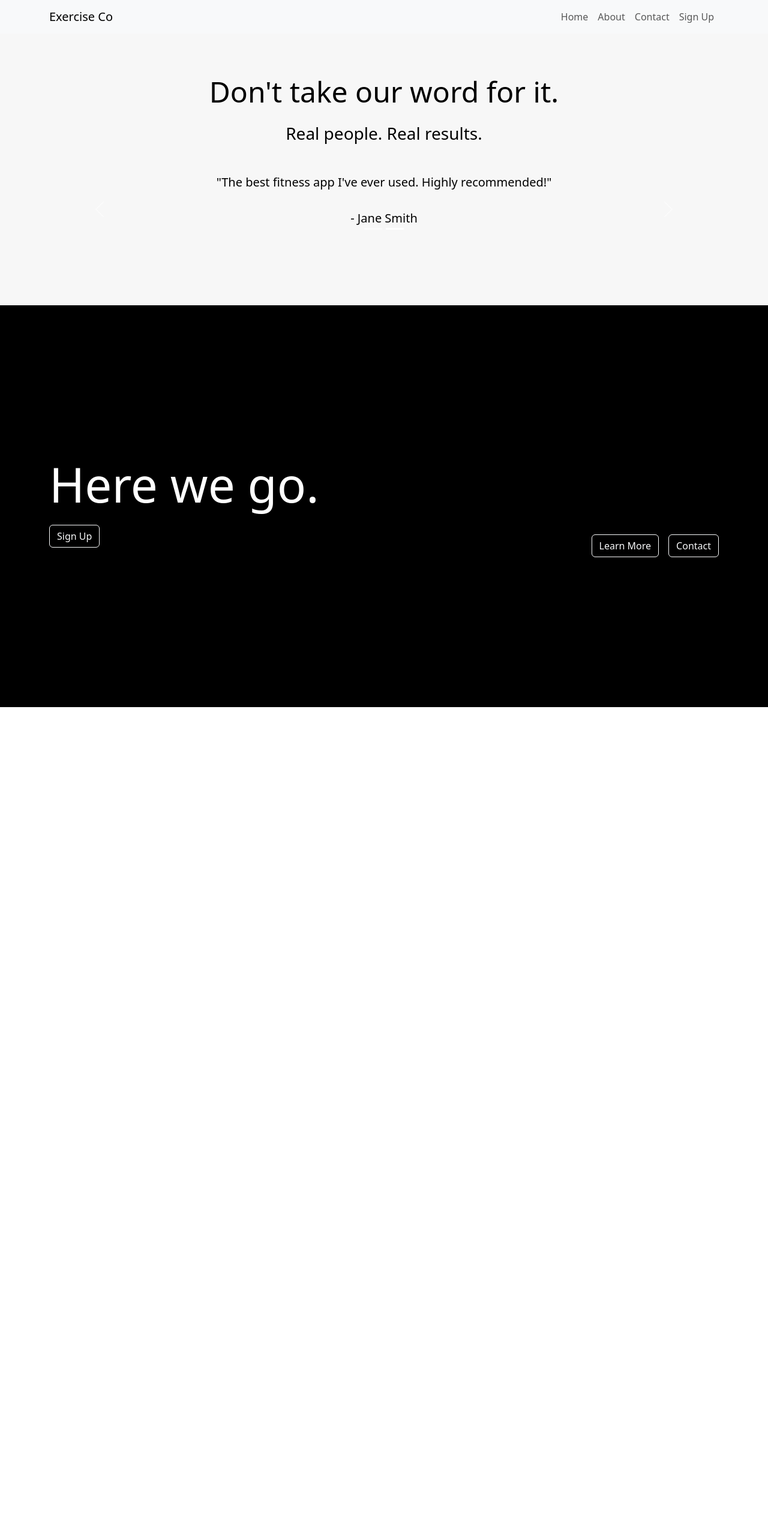
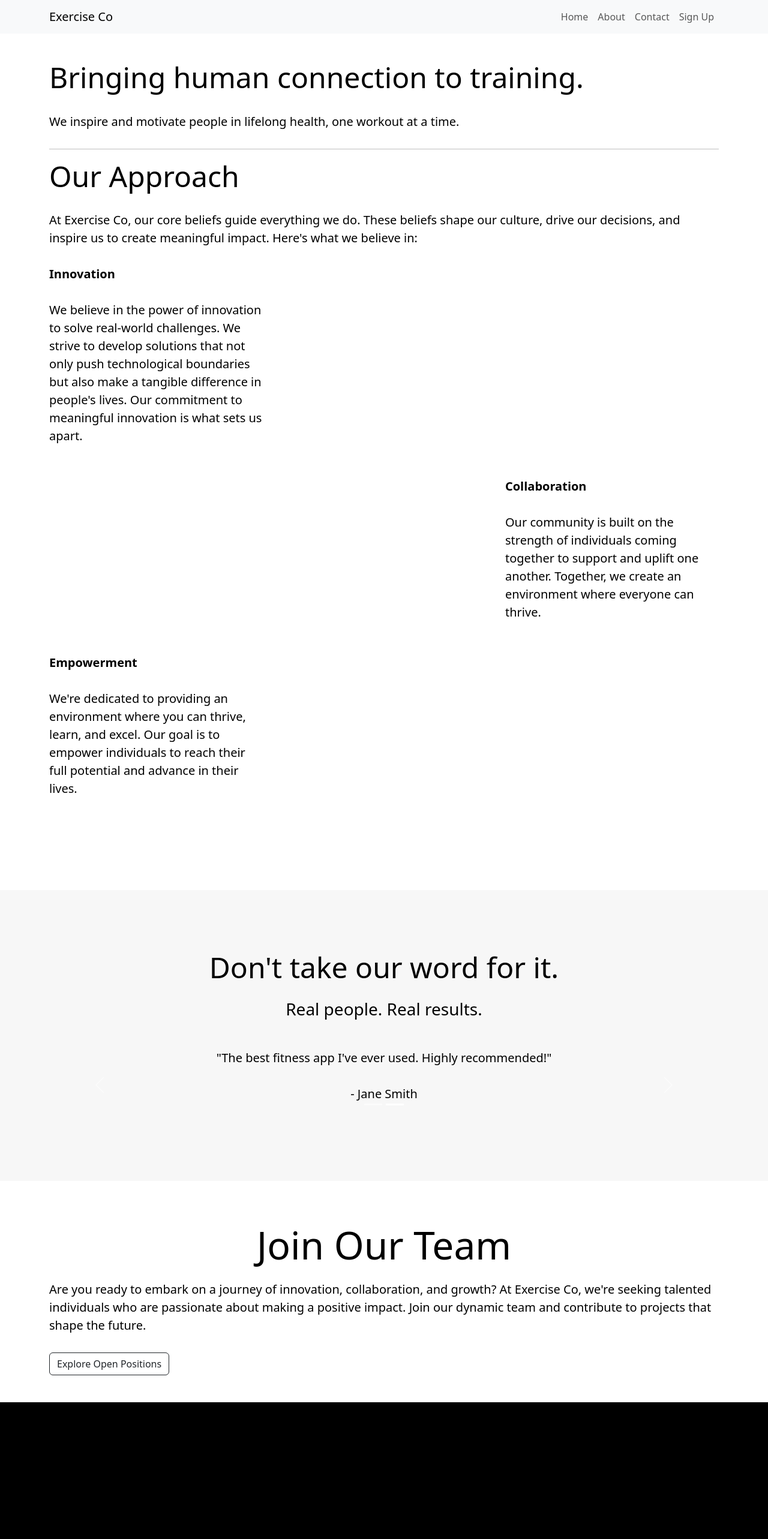
Before and after one commit to wilsonckm/rep-one-fitness, a React (Create React App) app: page /about in a window 1280 px wide. Shown: the top 2566 px of the page at 60% size. Before the commit the page ends 1179 px from the top, so only its background shows below. Built offline with nearby package versions, Linux system fonts and the light colour scheme; no server answers.

Commit message:
Updated Contact and About pages

```diff
--- /dev/null
+++ b/src/components/AboutContent/AboutContent.css
@@ -0,0 +1,25 @@
+.about {
+  color: #000000;
+  padding: 100px 0px;
+  text-align: left;
+}
+
+.about h1 {
+  font-size: 3rem;
+  margin-bottom: 30px;
+}
+
+.about p {
+  font-size: 1.25rem;
+  margin-bottom: 30px;
+}
+
+.about-title {
+  font-size: 1.75rem;
+  font-weight: bold;
+}
+
+.about .btn-primary {
+  font-size: 1.2rem;
+  padding: 10px 20px;
+}
--- /dev/null
+++ b/src/components/AboutContent/AboutContent.jsx
@@ -0,0 +1,61 @@
+import React from "react";
+import { Container } from "react-bootstrap";
+import "./AboutContent.css";
+
+export default function AboutContent() {
+  return (
+    <>
+      <div className="about">
+        <Container>
+          <h1>Bringing human connection to training.</h1>
+          <p>
+            We inspire and motivate people in lifelong health, one workout at a
+            time.
+          </p>
+          <hr />
+        </Container>
+
+        <Container>
+          <h1>Our Approach</h1>
+          <p>
+            At Exercise Co, our core beliefs guide everything we do. These
+            beliefs shape our culture, drive our decisions, and inspire us to
+            create meaningful impact. Here's what we believe in:
+          </p>
+          <div className="row justify-content-start">
+            <div className="col-lg-4 col-md-6 mb-4">
+              <p className="about-title">Innovation</p>
+              <p>
+                We believe in the power of innovation to solve real-world
+                challenges. We strive to develop solutions that not only push
+                technological boundaries but also make a tangible difference in
+                people's lives. Our commitment to meaningful innovation is what
+                sets us apart.
+              </p>
+            </div>
+          </div>
+          <div className="row justify-content-end">
+            <div className="col-lg-4 col-md-6 mb-4">
+              <p className="about-title">Collaboration</p>
+              <p>
+                Our community is built on the strength of individuals coming
+                together to support and uplift one another. Together, we create
+                an environment where everyone can thrive.
+              </p>
+            </div>
+          </div>
+          <div className="row justify-content-start">
+            <div className="col-lg-4 col-md-6 mb-4">
+              <p className="about-title">Empowerment</p>
+              <p>
+                We're dedicated to providing an environment where you can
+                thrive, learn, and excel. Our goal is to empower individuals to
+                reach their full potential and advance in their lives.
+              </p>
+            </div>
+          </div>
+        </Container>
+      </div>
+    </>
+  );
+}
--- /dev/null
+++ b/src/components/Careers/Careers.css
@@ -0,0 +1,20 @@
+.careers-banner {
+  background-color: rgb(255, 255, 255);
+  color: #000000;
+  padding: 45px;
+}
+
+.careers-banner h1 {
+  font-size: 4rem;
+  margin-bottom: 20px;
+}
+
+.careers-banner p {
+  font-size: 1.25rem;
+  margin-bottom: 30px;
+}
+
+.careers-banner .btn-primary {
+  font-size: 1.2rem;
+  padding: 10px 20px;
+}
--- /dev/null
+++ b/src/components/Careers/Careers.jsx
@@ -0,0 +1,26 @@
+import React from "react";
+import { Button, Container } from "react-bootstrap";
+import "./Careers.css";
+
+export default function Careers() {
+  return (
+    <>
+      <div className="careers-banner">
+        <Container>
+          <h1 className="d-lg-flex justify-content-center mt-4">
+            Join Our Team
+          </h1>
+          <p>
+            Are you ready to embark on a journey of innovation, collaboration,
+            and growth? At Exercise Co, we're seeking talented individuals who
+            are passionate about making a positive impact. Join our dynamic team
+            and contribute to projects that shape the future.
+          </p>
+          <a href="https://www.linkedin.com/in/wilsonckmchan/">
+            <Button variant="outline-dark">Explore Open Positions</Button>
+          </a>
+        </Container>
+      </div>
+    </>
+  );
+}
--- a/src/pages/About/About.jsx
+++ b/src/pages/About/About.jsx
@@ -2,13 +2,16 @@ import React from "react";
 import NavBarGuest from "../../components/NavBar/NavBarGuest";
 import Footer from "../../components/Footer/Footer";
 import Reviews from "../../components/Reviews/Reviews";
+import Careers from "../../components/Careers/Careers";
+import AboutContent from "../../components/AboutContent/AboutContent";
 
 export default function About() {
   return (
     <>
       <NavBarGuest />
-      <div>About Page</div>
+      <AboutContent />
       <Reviews />
+      <Careers />
       <Footer />
     </>
   );
--- a/src/pages/Contact/Contact.jsx
+++ b/src/pages/Contact/Contact.jsx
@@ -1,12 +1,13 @@
 import React from "react";
 import NavBarGuest from "../../components/NavBar/NavBarGuest";
 import Footer from "../../components/Footer/Footer";
+import Careers from "../../components/Careers/Careers";
 
 export default function Contact() {
   return (
     <>
       <NavBarGuest />
-      <div>Contact</div>
+      <Careers />
       <Footer />
     </>
   );
--- a/src/pages/Home/Home.jsx
+++ b/src/pages/Home/Home.jsx
@@ -1,6 +1,5 @@
 import React from "react";
 import NavBarGuest from "../../components/NavBar/NavBarGuest";
-import "./Home.css";
 import Footer from "../../components/Footer/Footer";
 import HeroBanner from "../../components/HeroBanner/HeroBanner";
 import HeroTitle from "../../components/HeroTitle.jsx/HeroTitle";
```
Also changed, not shown: src/components/Contact/ContactContent.css (added), src/components/Contact/ContactContent.jsx (added), src/pages/Home/Home.css (deleted).
